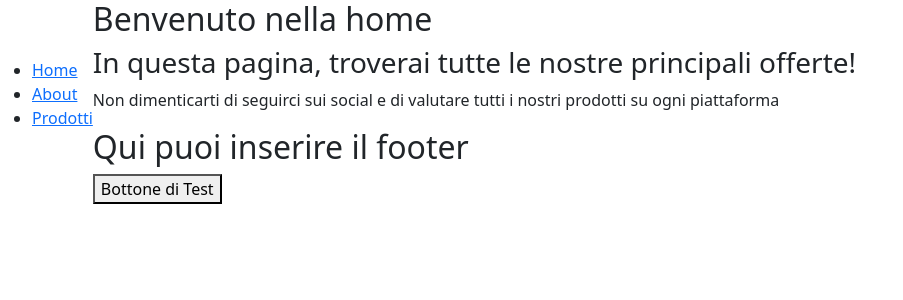
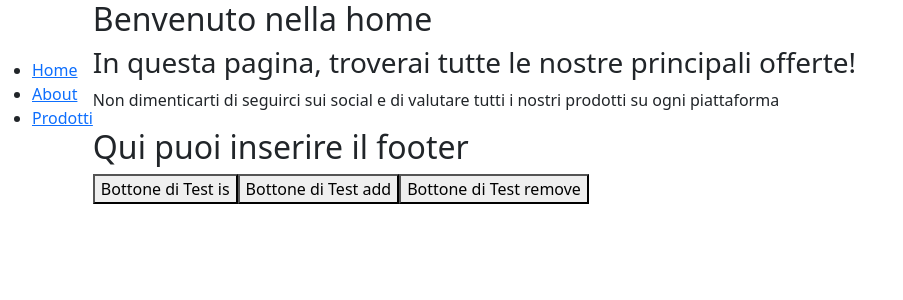
Before and after one commit to DavidZarfati/react-context-api, a React (Vite) app: page / in a window 1280 px wide. Shown: the top 300 px of the page, without its empty margins (0-903 px from the left). Built offline with nearby package versions, Linux system fonts and the light colour scheme; no server answers.

Commit message:
feat:testati tutti i bottoni

```diff
--- a/src/Components/Footer.jsx
+++ b/src/Components/Footer.jsx
@@ -5,7 +5,9 @@ export default function Footer() {
     return (
         <>
             <h2>Qui puoi inserire il footer</h2>
-            <button onClick={isBudget}>Bottone di Test</button>
+            <button onClick={isBudget}>Bottone di Test is</button>
+            <button onClick={addBudget}>Bottone di Test add</button>
+            <button onClick={removeBudget}>Bottone di Test remove</button>
         </>
     )
 }
```
